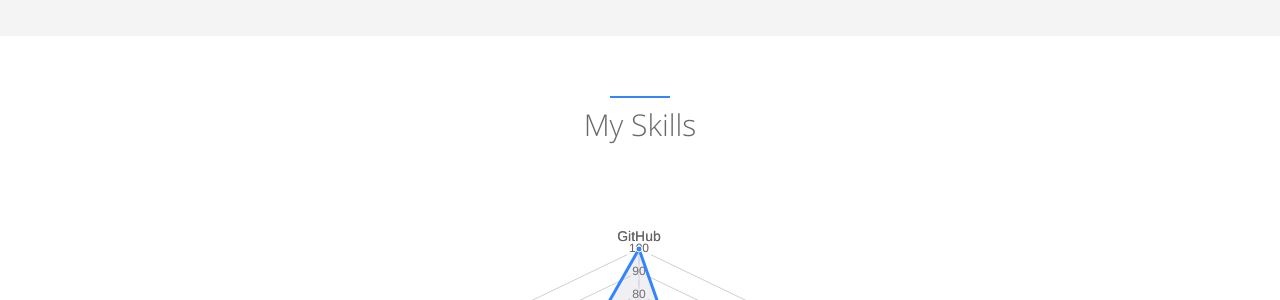
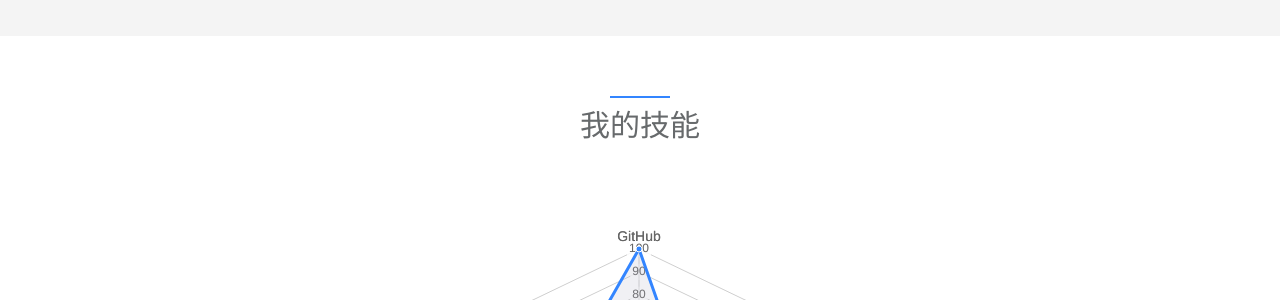
Before and after one commit to Tianye-Zheng/Tianye-Zheng.github.io, a Jekyll site: the page built from index.html, in a window 1280 px wide and 900 px high, scrolled down 1066 px. Shown: the part 156-456 px from the top of the window. Built offline with Jekyll 4.4.1, drawn with Linux system fonts in a browser that asks for light colours.

Commit message:
Update skills.html

```diff
--- a/_includes/sections/skills.html
+++ b/_includes/sections/skills.html
@@ -2,7 +2,7 @@
     <div class="row">
         <div class="col-lg-12 text-center" id="i18_skills">
             <div class="navy-line"></div>
-            <h1><span data-i18n="skills.my_skills">My Skills</span></h1>
+            <h1><span data-i18n="skills.my_skills">我的技能</span></h1>
         </div>
     </div>
     <div class="row features-block">
```
